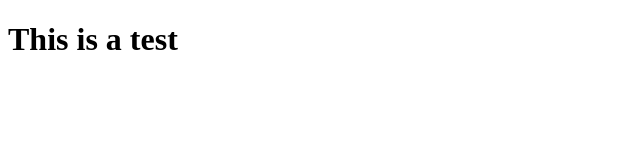
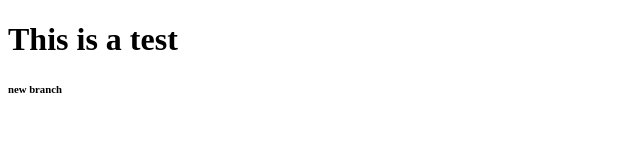
Before and after one commit to jzamora3/background-generator, a plain HTML site: page index.html in a window 1280 px wide. Shown: the full height of the page, 0-640 px from the left. Drawn offline with Linux system fonts and the light colour scheme.

Commit message:
added h6

```diff
--- a/index.html
+++ b/index.html
@@ -5,6 +5,7 @@
 </head>
 <body>
 	<h1> This is a test</h1>
+	<h6>new branch</h6>
 
 </body>
 </html>
```
